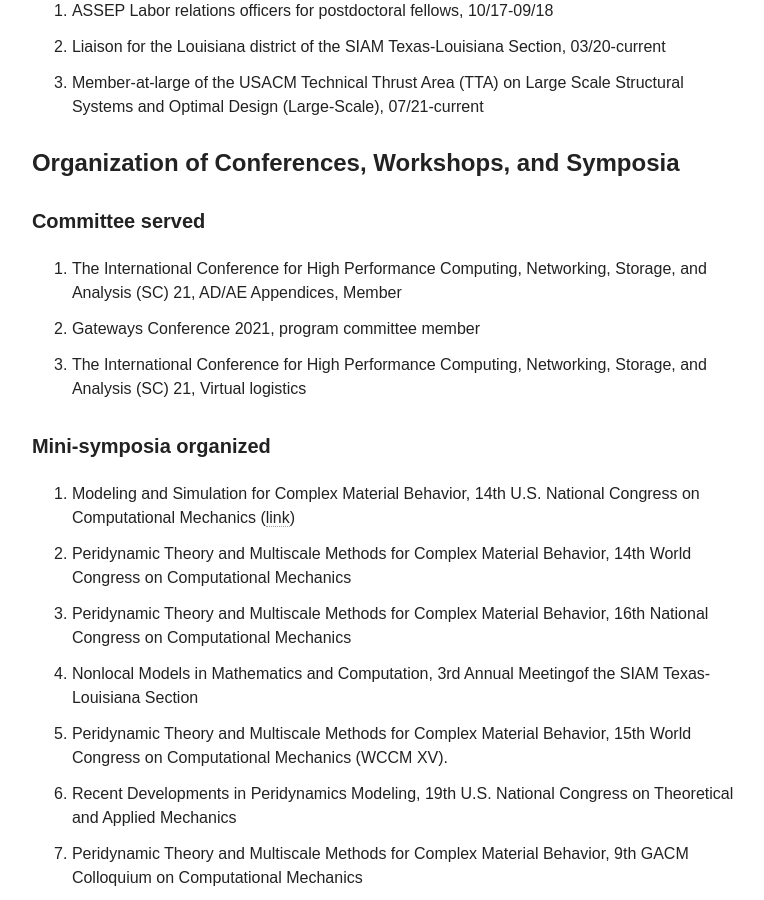
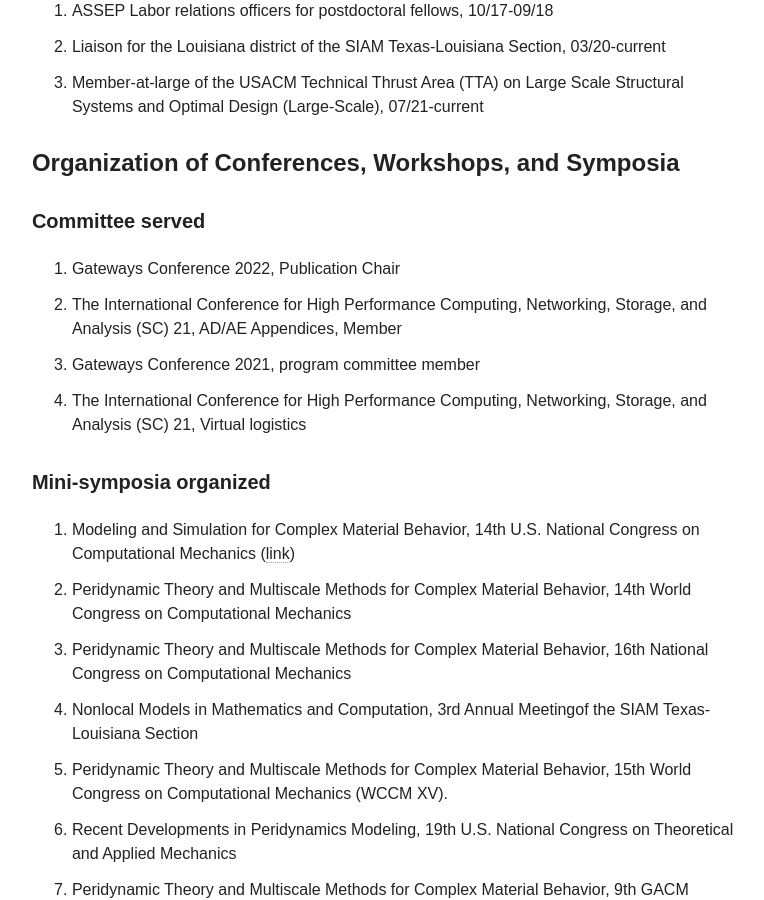
Before and after one commit to diehlpk/diehlpk.github.io, a Jekyll site: the page built from cv/index.md, in a window 1280 px wide and 900 px high, scrolled down 11607 px. Shown: the whole window, without its empty margins (254-1018 px from the left). Built offline with Jekyll 4.4.1, drawn with Linux system fonts in a browser that asks for light colours; nearby versions of some CDN libraries; some web fonts are replaced.

Commit message:
Add Gateways 2022

```diff
--- a/cv/index.md
+++ b/cv/index.md
@@ -308,6 +308,7 @@
 
 ##### Committee served
 
+1. Gateways Conference 2022, Publication Chair
 1. The International Conference for High Performance Computing, Networking, Storage, and Analysis (SC) 21, AD/AE Appendices, Member
 1. Gateways Conference 2021, program committee member
 1. The International Conference for High Performance Computing, Networking, Storage, and Analysis (SC) 21, Virtual logistics
```
